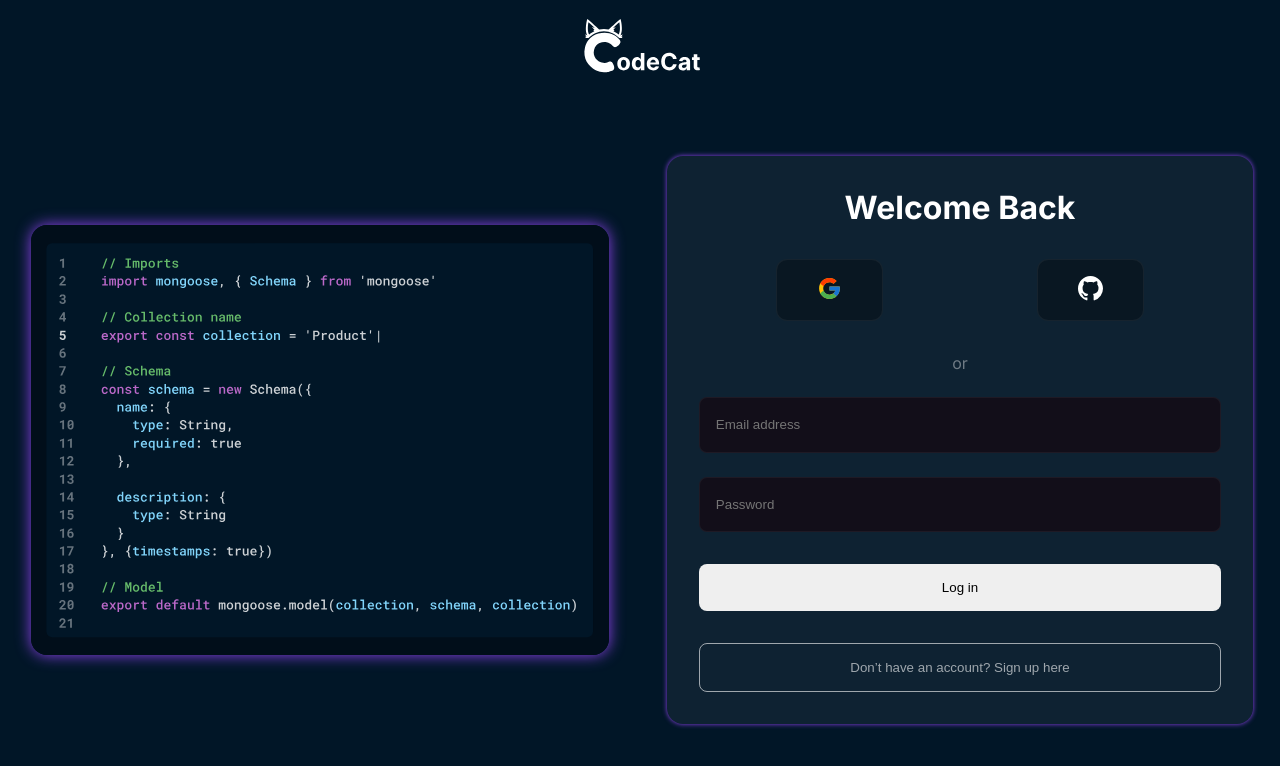
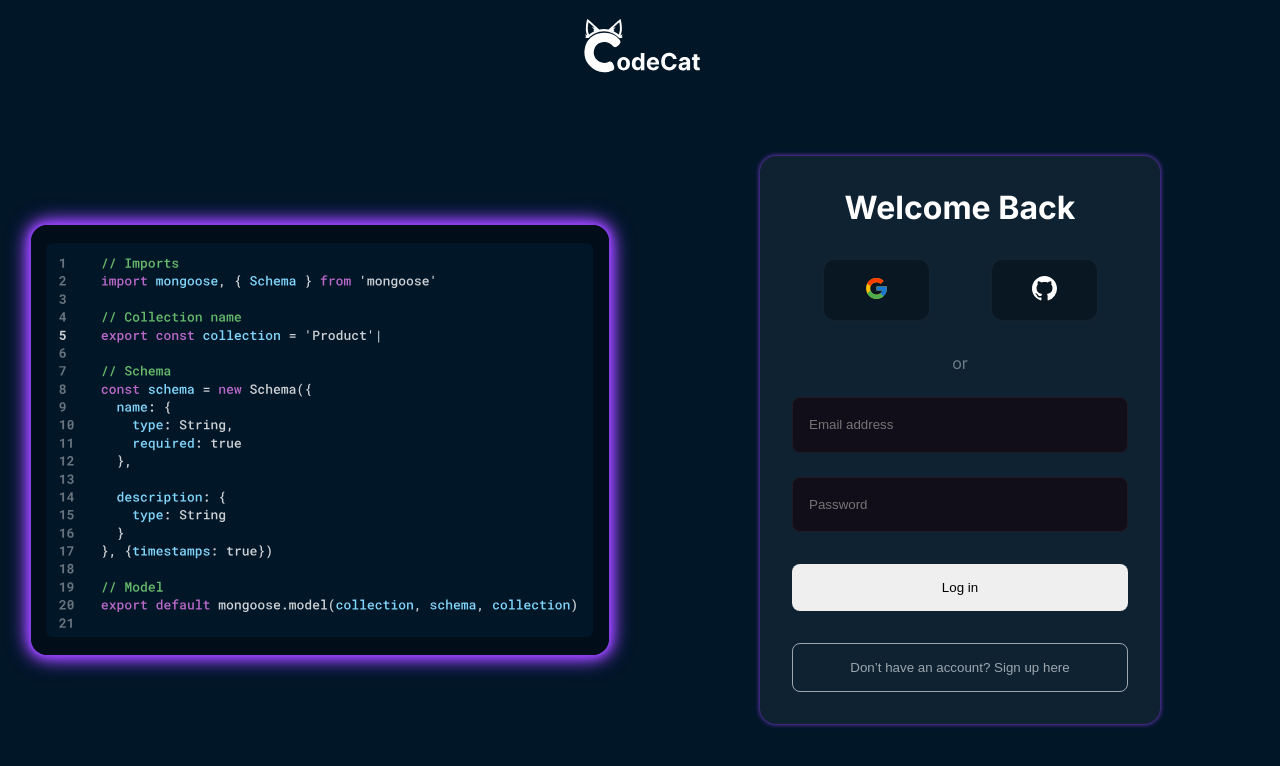
Before and after one commit to Pargat-Dhanjal/CodeCat, a React (Create React App) app: page /login in a window 1280 px wide. Shown: the top 766 px of the page. Built offline with nearby package versions, Linux system fonts and the light colour scheme; no server answers.

Commit message:
feat: glow animation, loader, bug fixes

```diff
--- a/src/App.css
+++ b/src/App.css
@@ -203,11 +203,19 @@ body {
   box-shadow: 0px 0px 5px 0px var(--accent);
 }
 
-.snapshot{
-  -webkit-box-shadow: 0px 0px 15px 0px var(--accent);
-  -moz-box-shadow: 0px 0px 15px 0px var(--accent);
-  box-shadow: 0px 0px 15px 0px var(--accent);
+.snapshot {
+  animation: glow 3s ease-in-out infinite alternate;
   border-radius: 1rem;
+}
+
+@keyframes glow {
+  from {
+    box-shadow: 0 0 3px var(--accent), 0 0 5px var(--accent), 0 0 10px var(--accent), 0 0 15px var(--accent), 0 0 20px var(--accent), 0 0 25px var(--accent);
+  }
+
+  to {
+    box-shadow: 0 0 1px var(--accent);
+  }
 }
 
 .login-title {
@@ -221,7 +229,7 @@ body {
   border-radius: 11.3191px;
   padding: 1rem 2.5rem;
   cursor: pointer;
-  transition: all 0.3s;
+  transition: all 0.5s;
 }
 
 .auth-btn:hover {
@@ -271,6 +279,7 @@ body {
   width: 100%;
   font-weight: 500;
   margin-top: 2rem;
+  cursor: pointer;
 }
 
 @media only screen and (max-width: 720px) {
--- a/src/components/AuthChecker.jsx
+++ b/src/components/AuthChecker.jsx
@@ -5,7 +5,7 @@ import { Outlet } from 'react-router-dom';
 import { useAuthState } from 'react-firebase-hooks/auth';
 
 const AuthChecker = () => {
-  const [user, loading] = useAuthState(auth);
+  const [user] = useAuthState(auth);
   const navigate = useNavigate();
 
   useEffect(() => {
@@ -14,28 +14,7 @@ const AuthChecker = () => {
     }
   }, [user]); // eslint-disable-line react-hooks/exhaustive-deps
 
-  if (loading)
-    return (
-      <div
-        style={{
-          display: 'flex',
-          alignItems: 'center',
-          justifyContent: 'center',
-          height: '100vh',
-          width: '100vw',
-        }}
-      >
-        <img
-          src="/Loading.svg"
-          alt="..."
-          className="loading"
-          style={{
-            height: '5rem',
-          }}
-        />
-      </div>
-    );
-  else return <Outlet />;
+  return <Outlet />;
 };
 
 export default AuthChecker;
--- /dev/null
+++ b/src/components/Loader.jsx
@@ -0,0 +1,26 @@
+import React from 'react';
+
+function Loader() {
+  return (
+    <div
+      style={{
+        display: 'flex',
+        alignItems: 'center',
+        justifyContent: 'center',
+        height: '100vh',
+        width: '100vw',
+      }}
+    >
+      <img
+        src="/Loading.svg"
+        alt="..."
+        className="loading"
+        style={{
+          height: '5rem',
+        }}
+      />
+    </div>
+  );
+}
+
+export default Loader;
--- a/src/components/Login/LoginForm.jsx
+++ b/src/components/Login/LoginForm.jsx
@@ -9,7 +9,7 @@ import SwitchForm from './SwitchForm';
 
 function LoginForm({ emailValue, emailOnChange, passOnChange, passValue , onSubmit , googleAuth, githubAuth}) {
   return (
-    <div className="glass" style={{ color: 'rgba(255, 255, 255, 0.4)' }}>
+    <div className="glass" style={{ color: 'rgba(255, 255, 255, 0.4)' , maxWidth:'25rem' }}>
       <LoginTitle title="Welcome Back" />
       <div
         style={{
--- a/src/pages/Login.jsx
+++ b/src/pages/Login.jsx
@@ -8,6 +8,7 @@ import {
   signInWithGithub,
 } from '../config/firebase';
 import { useAuthState } from 'react-firebase-hooks/auth';
+import Loading from '../components/Loader';
 
 function Login() {
   const navigate = useNavigate();
@@ -16,15 +17,13 @@ function Login() {
   const [user, loading, error] = useAuthState(auth);
 
   useEffect(() => {
-    if (loading) {
-      // maybe trigger a loading screen
-      return;
-    }
     if (user) navigate('/');
-  }, [user, loading]);
+  }, [user]); // eslint-disable-line react-hooks/exhaustive-deps
 
+  if (loading) return <Loading />;
+  else
     return (
-    <div className="main" style={{height : '100vh'}}>
+      <div className="main" style={{ height: '100vh' }}>
         <div className="header">
           <img
             src="/logo.svg"
@@ -35,7 +34,12 @@ function Login() {
         </div>
         <div className="wrapper">
           <div className="wrapper left" style={{ padding: '1rem' }}>
-          <img src="/snap.svg" alt="snapshot" style={{ width: '95%' }}  className='snapshot' />
+            <img
+              src="/snap.svg"
+              alt="snapshot"
+              style={{ width: '95%' }}
+              className="snapshot"
+            />
           </div>
           <div
             className="wrapper right"
```
Lines whose indentation alone changed are shown as unchanged.
